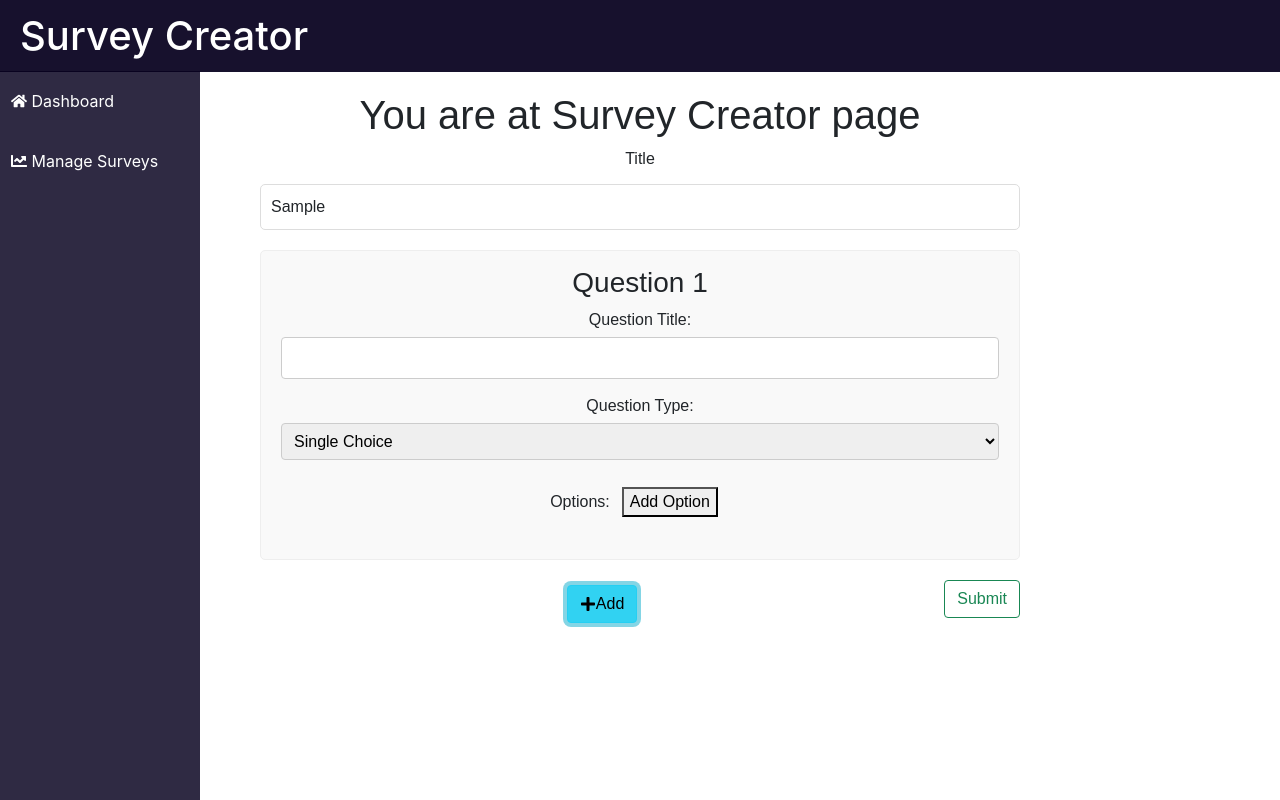
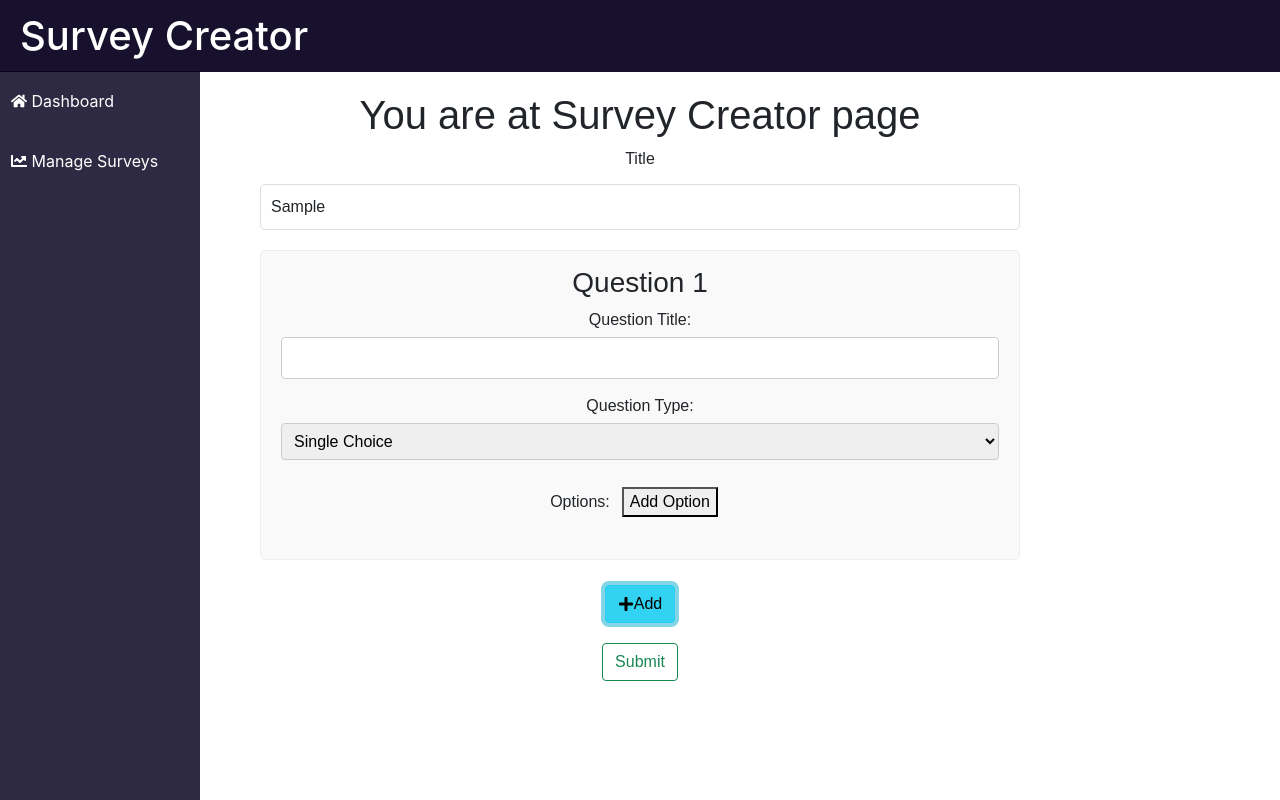
Before and after one commit to yash7047/SurveyCreator, a React (Create React App) app in the folder client/: page /create-survey in a window 1280 px wide. Both pictures are taken after typing "Sample" into the empty fields and a click on the button "Add". Built offline with nearby package versions, Linux system fonts and the light colour scheme.

Commit message:
css  changes

```diff
--- a/client/src/pages/SurveyCreator.jsx
+++ b/client/src/pages/SurveyCreator.jsx
@@ -23,13 +23,17 @@ function SurveyCreator() {
         (lastQuestion.type === "single" || lastQuestion.type === "multiple") &&
         lastQuestion.options.length === 0
       ) {
-        alert("Please add options to the previous question before adding a new one.");
+        alert(
+          "Please fill necessary fields first before adding a new one."
+        );
         return;
       }
 
       // Check if the last question has a title for comment type questions
       if (lastQuestion.type === "comment" && lastQuestion.title.trim() === "") {
-        alert("Please add a question title for the comment type before adding a new one.");
+        alert(
+          "Please add a question title for the comment type before adding a new one."
+        );
         return;
       }
     }
@@ -101,6 +105,14 @@ function SurveyCreator() {
             setQuestionList={setQuestionList}
           />
         ))}
+        <div
+          style={{
+            display: "flex",
+            justifyContent: "center",
+            alignItems: "center",
+            flexDirection: "column",
+          }}
+        >
           <button
             className="btn btn-info addQuestionCreatorButton"
             onClick={addQuestionCreator}
@@ -110,12 +122,14 @@ function SurveyCreator() {
           </button>
           {questionList.length !== 0 && (
             <button
+              style={{ marginTop: "15px" }}
               className="submitButton btn btn-outline-success"
               onClick={submitSurvey}
             >
               Submit
             </button>
           )}
+        </div>
 
         {/* Custom Modal */}
         <CustomModal
```
Lines whose indentation alone changed are shown as unchanged.
